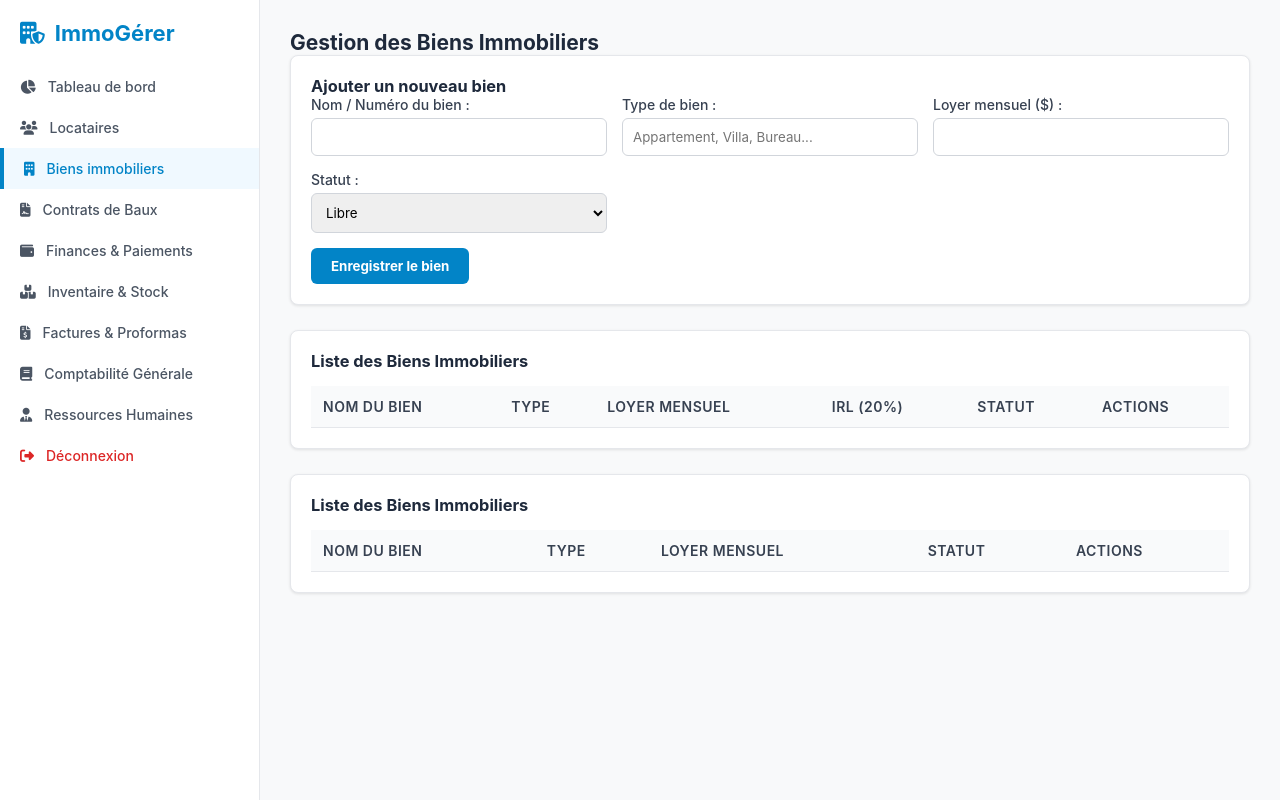
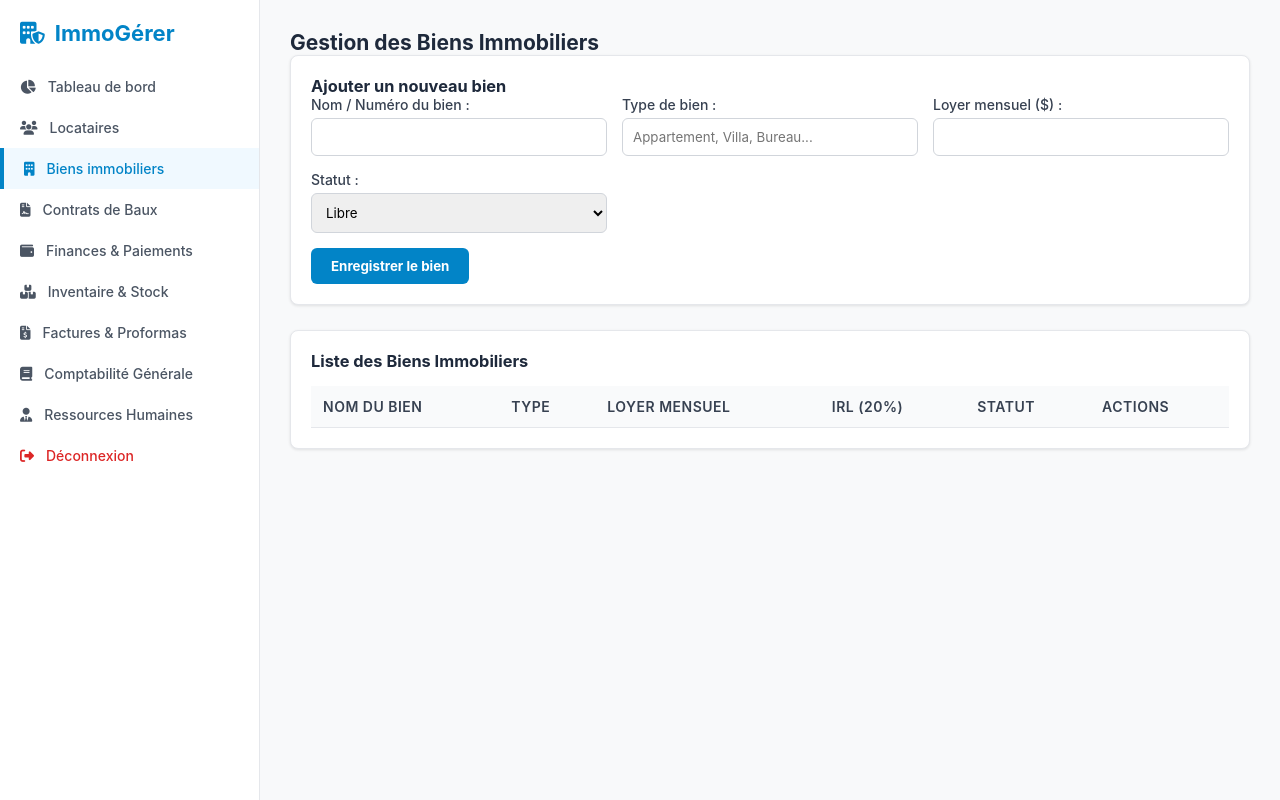
Before and after one commit to ginatimo-coder/gestion-immo, a website: page biens.html in a window 1280 px wide. Drawn offline with Linux system fonts and the light colour scheme; no server answers.

Commit message:
Update biens.html

```diff
--- a/biens.html
+++ b/biens.html
@@ -85,16 +85,6 @@
                 <tbody id="liste-biens"></tbody>
             </table>
         </div>
-
-        <div class="card">
-            <h3>Liste des Biens Immobiliers</h3>
-            <table>
-                <thead>
-                    <tr><th>Nom du Bien</th><th>Type</th><th>Loyer Mensuel</th><th>Statut</th><th>Actions</th></tr>
-                </thead>
-                <tbody id="liste-biens"></tbody>
-            </table>
-        </div>
     </main>
 
     <script>
@@ -108,11 +98,14 @@
 
             biensGlobal.forEach(b => {
                 const badgeColor = b.statut === 'Loué' ? '#dc2626' : '#059669';
+                const irlCalculé = b.irl ? parseFloat(b.irl).toLocaleString() : (parseFloat(b.loyer) * 0.20).toLocaleString();
+
                 tbody.innerHTML += `
                     <tr>
                         <td><strong>${b.nom_bien}</strong></td>
                         <td>${b.type}</td>
                         <td><strong>${parseFloat(b.loyer).toLocaleString()} $</strong></td>
+                        <td style="color: #4b5563;">${irlCalculé} $</td>
                         <td><span style="color: white; background: ${badgeColor}; padding: 3px 8px; border-radius: 4px; font-size: 11px;">${b.statut}</span></td>
                         <td>
                             <button class="btn-warning" onclick="preparerModif(${b.id})">Modifier</button>
```
